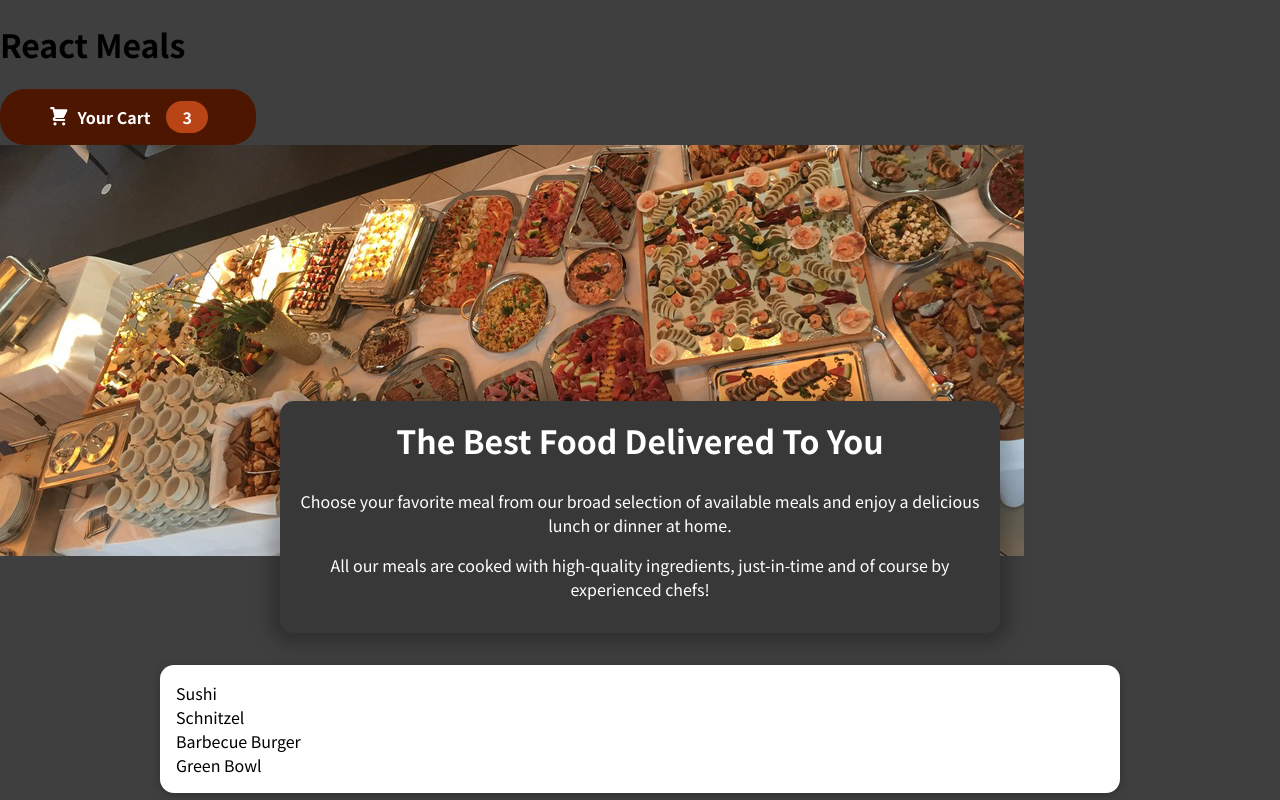
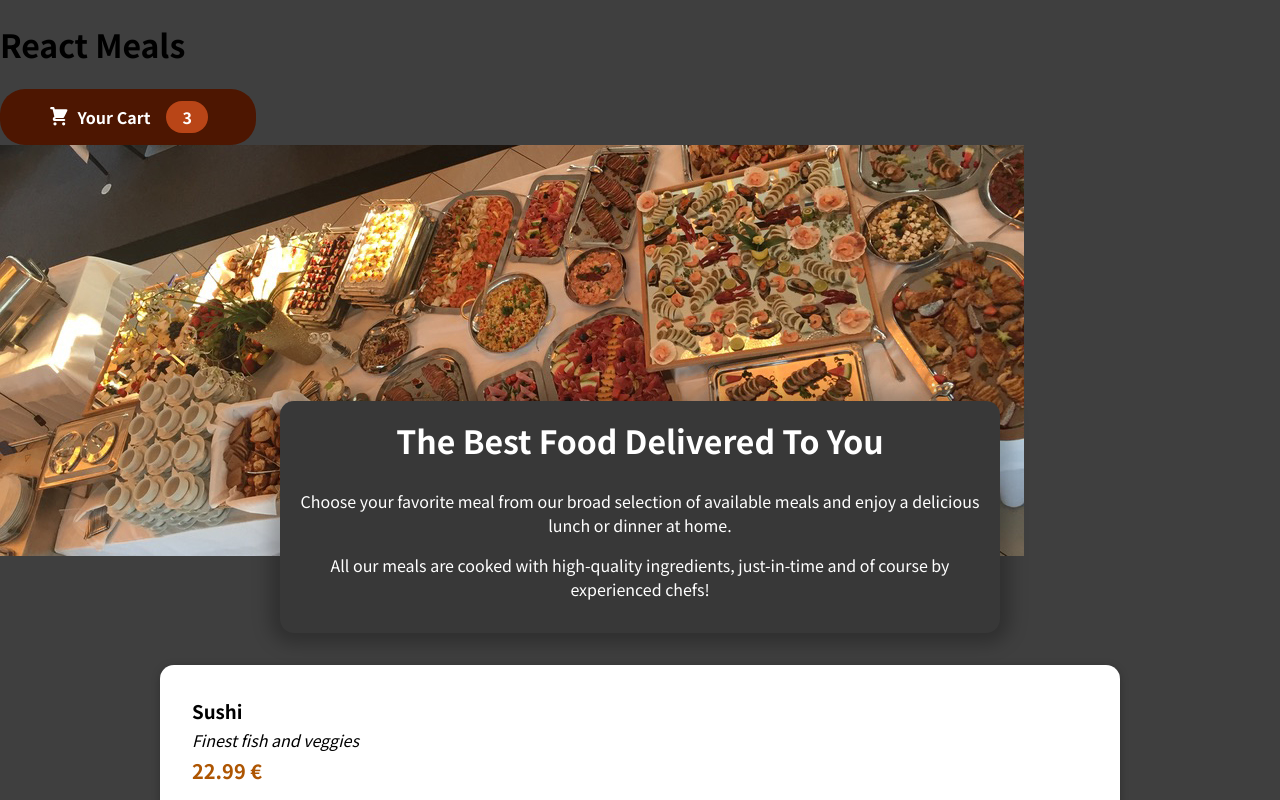
Before and after one commit to lucioxx89/Food_Order_App_React, a React (Create React App) app: page / in a window 1280 px wide. Shown: the top 800 px of the page. Built offline with nearby package versions, Linux system fonts and the light colour scheme.

Commit message:
mealItem component finished. The list show price, description and name

```diff
--- a/src/components/Meals/AvailableMeals.js
+++ b/src/components/Meals/AvailableMeals.js
@@ -2,6 +2,8 @@
 
 import Card from "../UI/Card";
 import classes from "../Meals/AvailableMeals.module.css";
+
+import MealItem from "./MealItem/MealItem";
 
 const DUMMY_MEALS = [
   {
@@ -32,7 +34,14 @@
 
 const AvailableMeals = () => {
   // option 1 : map save in a variable and pass it to the jsx to have leaner code
-  const mealsList = DUMMY_MEALS.map((meal) => <li>{meal.name}</li>);
+  const mealsList = DUMMY_MEALS.map((meal) => (
+    <MealItem
+      key={meal.id}
+      name={meal.name}
+      description={meal.description}
+      price={meal.price}
+    />
+  ));
   return (
     // <section>               option 2, the map is in jsx but it is  more confusing, lots of code
     //   <ul>
--- a/src/components/Meals/MealItem/MealItem.js
+++ b/src/components/Meals/MealItem/MealItem.js
@@ -1,17 +1,18 @@
 import React from "react";
 
+import classes from "./MealItem.module.css";
+
 const MealItem = (props) => {
-  const price = `$${props.price.toFixed(2)}`;
+  const price = `${props.price.toFixed(2)} €`;
   return (
-    <div>
-      <li>
-        <div>
-          <h3>{props.name}</h3>
-          <div> {props.description}</div>
-          <div>{price}</div>
-        </div>
-      </li>
-    </div>
+    <li className={classes.meal}>
+      <div>
+        <h3>{props.name}</h3>
+        <div className={classes.description}> {props.description}</div>
+        <div className={classes.price}>{price}</div>
+      </div>
+      <div></div>
+    </li>
   );
 };
 
```
Also changed, not shown: src/components/Meals/MealItem/MealItemForm.js (added), 1 other file (tests, documents, lock files or other folders).
